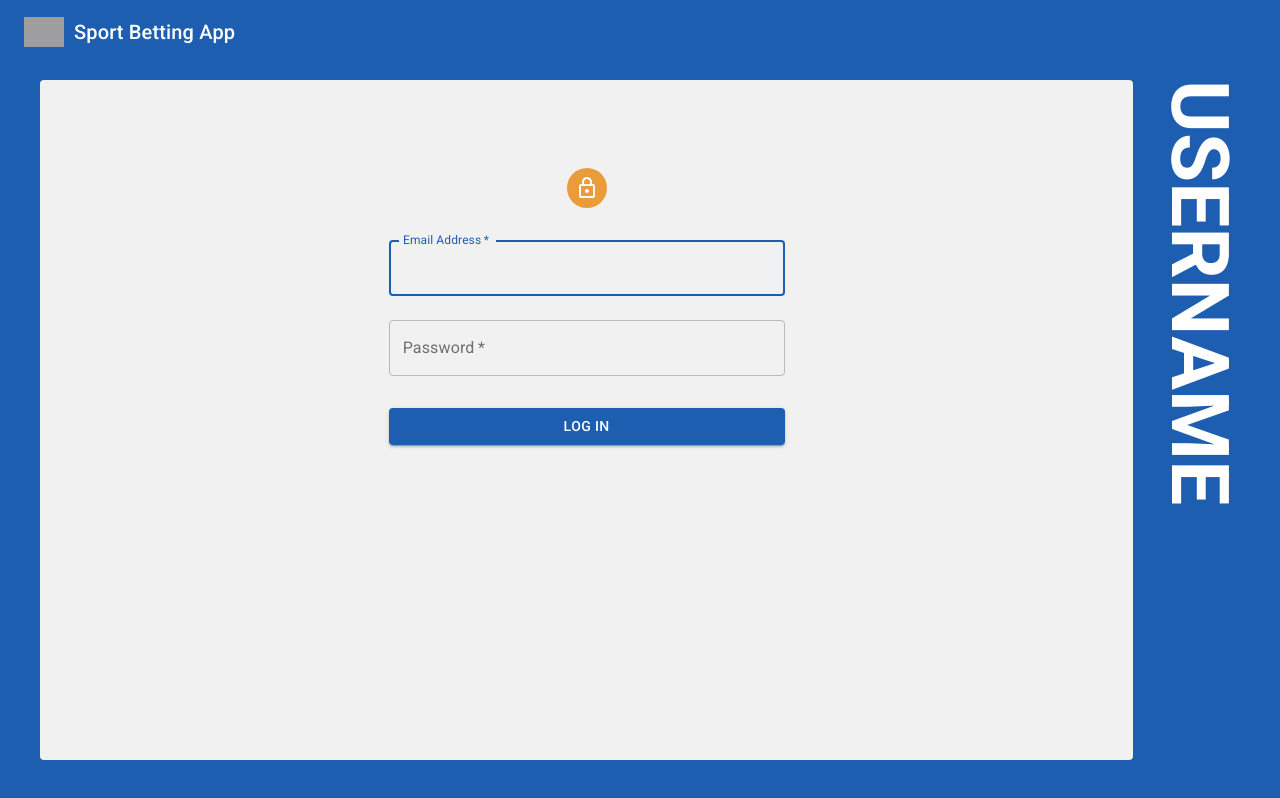
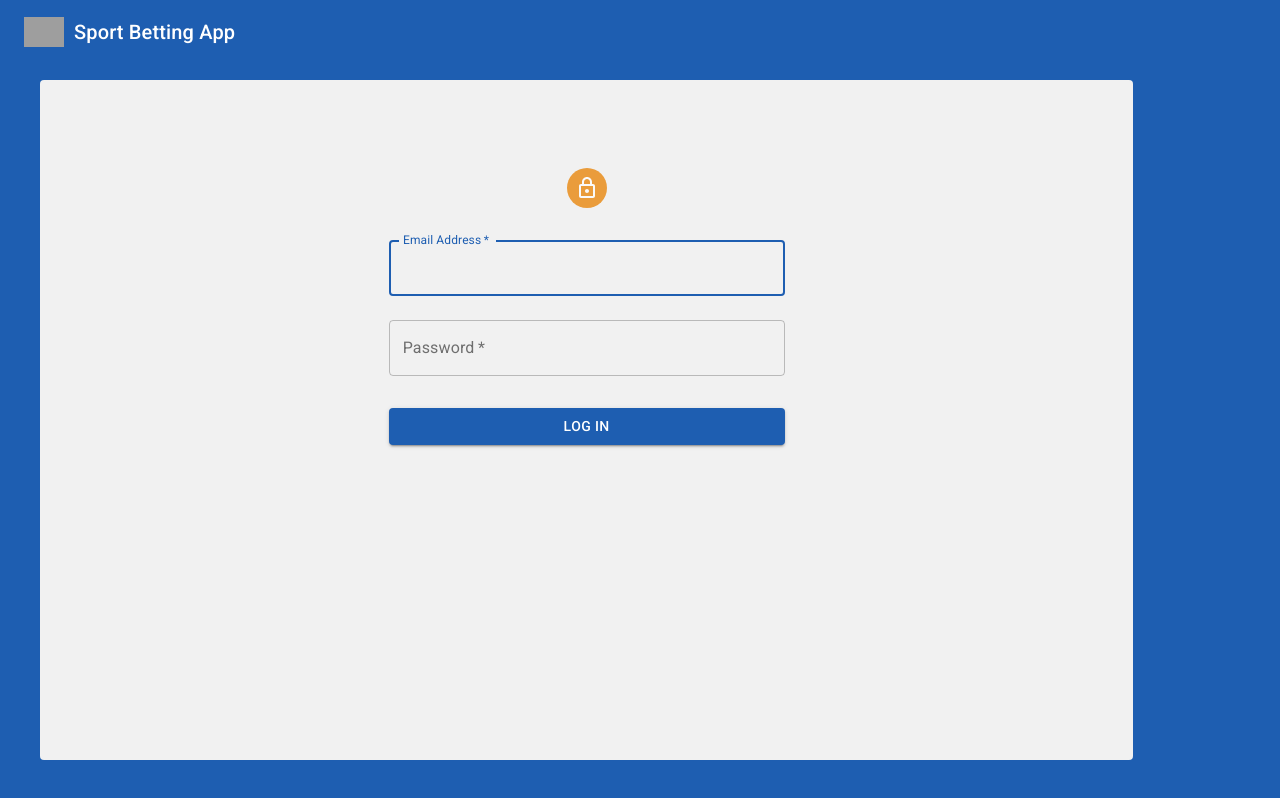
Before and after one commit to willemverbuyst/sb-client, a React (Create React App) app: page /login in a window 1280 px wide. Built offline with nearby package versions, Linux system fonts and the light colour scheme; no server answers; grey boxes are pictures that could not be loaded.

Commit message:
Display userName

```diff
--- a/src/Components/UserDisplay/UserDisplay.tsx
+++ b/src/Components/UserDisplay/UserDisplay.tsx
@@ -1,6 +1,9 @@
 import React from 'react';
+import { useSelector } from 'react-redux';
 import { makeStyles } from '@material-ui/core/styles';
 import { Box } from '@material-ui/core';
+import { selectUser } from '../../store/user/selectors';
+import { StringDecoder } from 'string_decoder';
 
 const useStyles = makeStyles(() => ({
   displayName: {
@@ -14,12 +17,15 @@ const useStyles = makeStyles(() => ({
   }
 }));
 
+const replaceUnderScore = (name: string): string => name.replace('_', ' ')
+
 export default function UserDisplay() {
   const classes = useStyles();
+  const user = useSelector(selectUser);
 
   return (
     <Box className={classes.displayName}>
-      UserName
+      {user ? replaceUnderScore(user.userName) : null}
     </Box>
   )
 }
```
